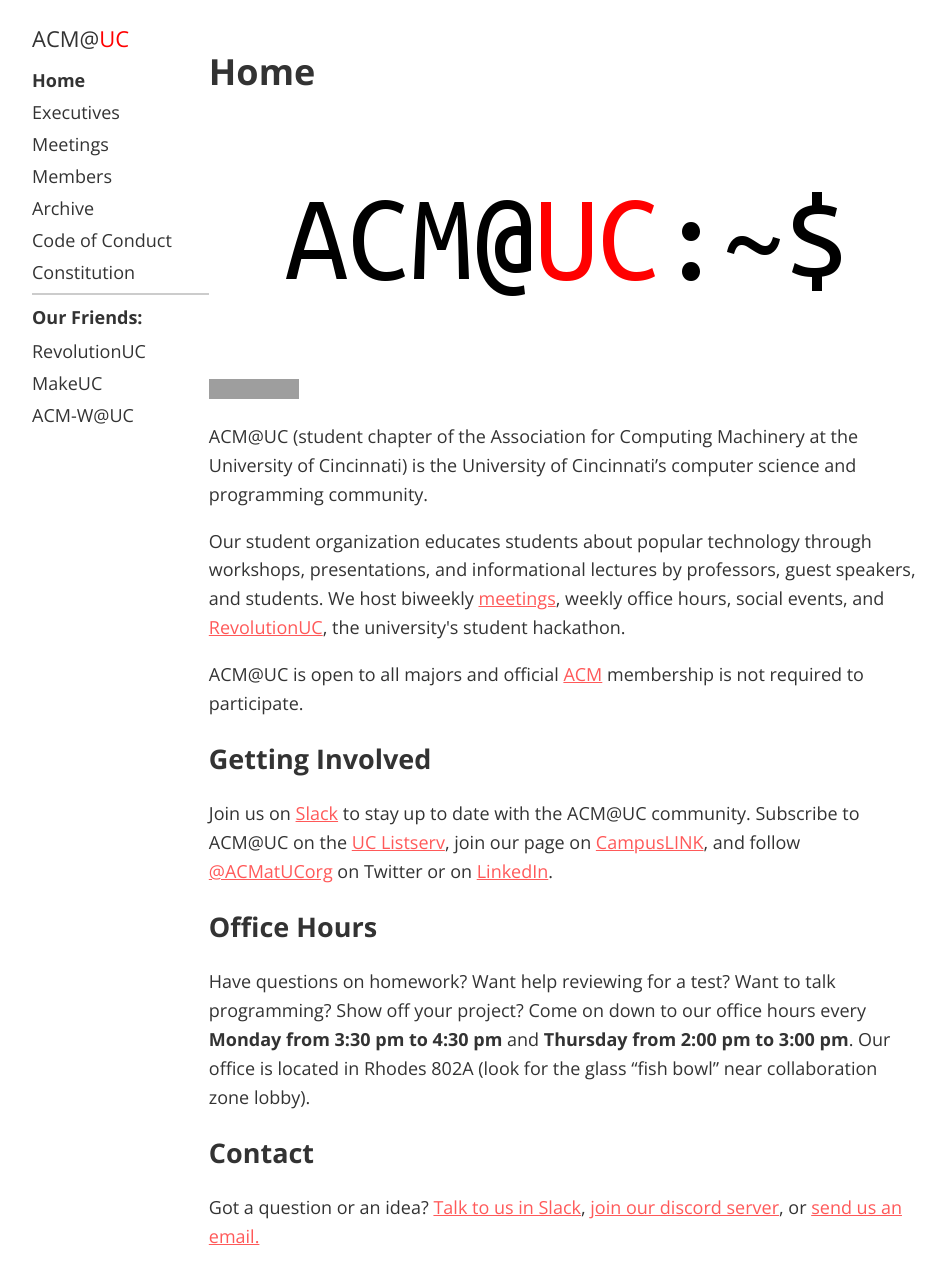
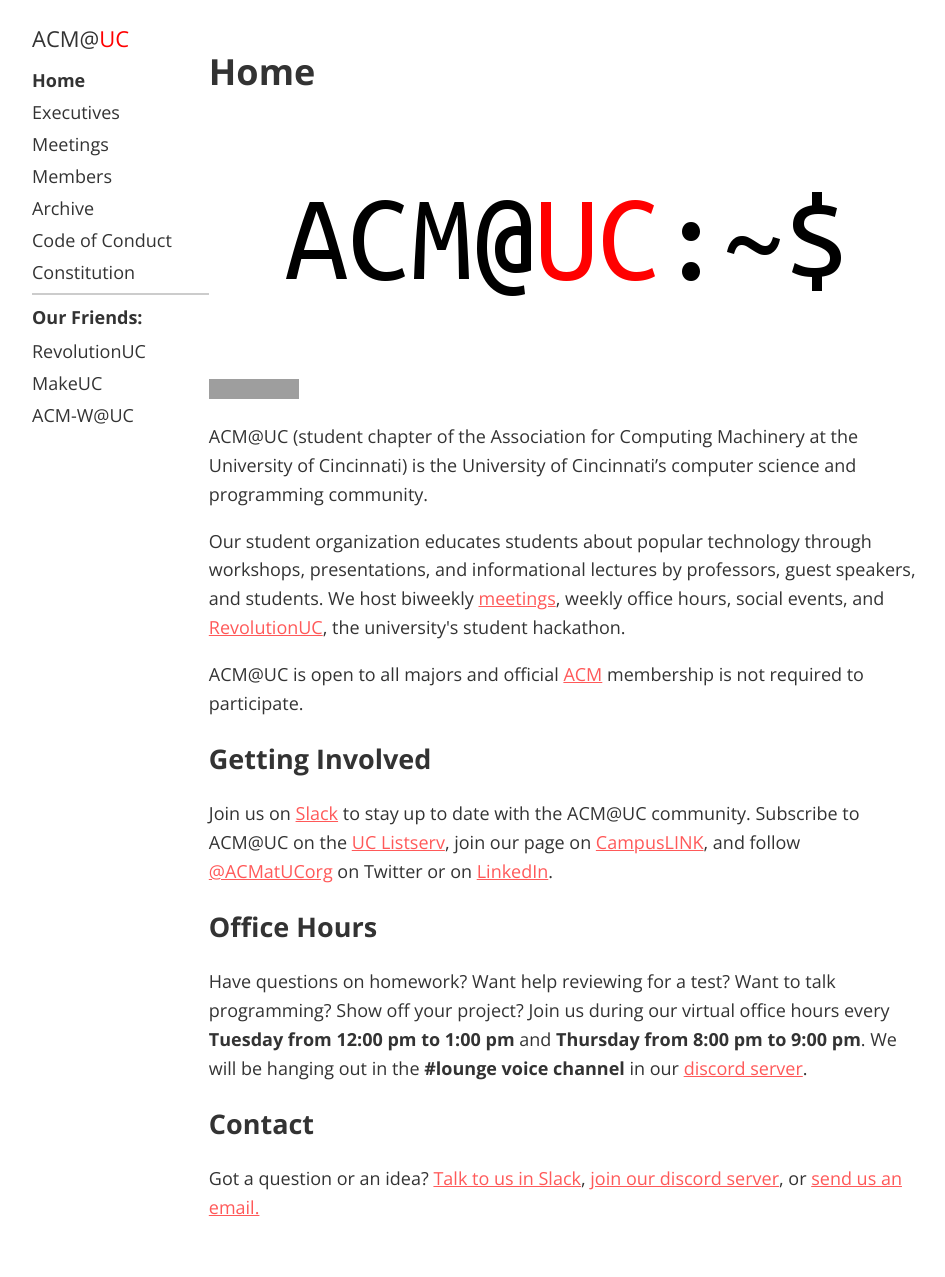
Before and after one commit to ACMatUC/acmatuc.github.io, a Jekyll site: the page built from index.html, in a window 1280 px wide. Shown: the whole page, without its empty margins (166-1111 px from the left). Built offline with Jekyll 4.4.1, drawn with Linux system fonts in a browser that asks for light colours; after the commit the page ends 1248 px from its top, so only the background shows below that; grey boxes are pictures that could not be loaded.

Commit message:
updated office hours

```diff
--- a/index.html
+++ b/index.html
@@ -38,9 +38,7 @@
 
 <p>
   Have questions on homework? Want help reviewing for a test? Want to talk programming? Show off
-  your project? Come on down to our office hours every <b>Monday from 3:30 pm to 4:30 pm</b> and
-  <b>Thursday from 2:00 pm to 3:00 pm</b>. Our office is located in Rhodes 802A (look for the glass
-  “fish bowl” near collaboration zone lobby).
+  your project? Join us during our virtual office hours every <b>Tuesday from 12:00 pm to 1:00 pm</b> and <b>Thursday from 8:00 pm to 9:00 pm</b>. We will be hanging out in the <b>#lounge voice channel</b> in our <a href="https://discord.gg/6aYBT6s">discord server</a>.
 </p>
 
 <h2>Contact</h2>
```
